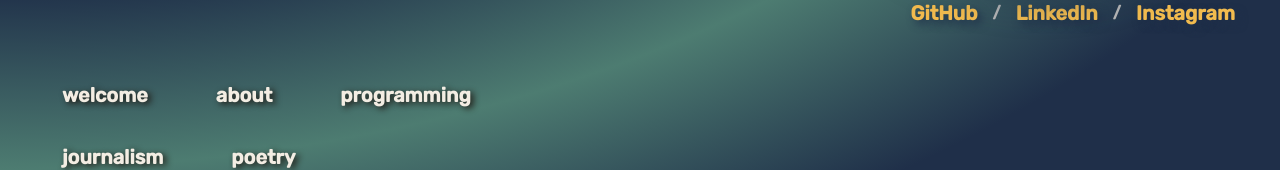
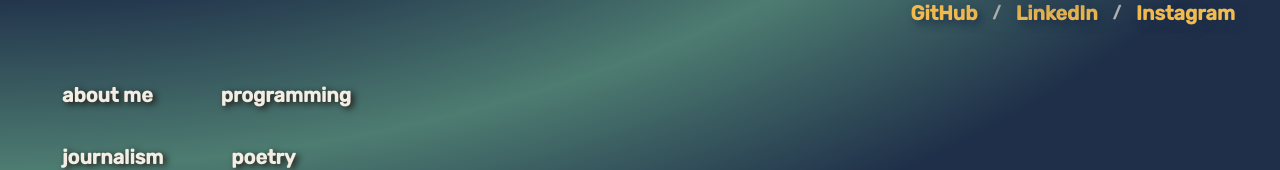
Before and after one commit to baezus/dreamhost-baezus, a React (Create React App) app in the folder client/: page / in a window 1280 px wide. Shown: the part 586-756 px from the top of the page. Built offline with nearby package versions, Linux system fonts and the light colour scheme; a web font is replaced by a local one.

Commit message:
Removed the 'welcome' button.

```diff
--- a/client/src/App.js
+++ b/client/src/App.js
@@ -26,19 +26,15 @@ function App() {
       </div>
       <footer className="footer">
       <div className="field is-grouped">
-          <p className="control">
-            <button
-              className="button is-rounded is-medium is-size-6-mobile"
-              onClick={() => {setMeta('welcome')}}>welcome</button>
-          </p>
+
           <p className="control">
               <button
-              className="button is-rounded is-medium is-size-6-mobile"
-              onClick={()=>{setMeta('about')}}>about</button>
+              className="button is-rounded is-medium is-size-5-mobile"
+              onClick={()=>{setMeta('about')}}>about me</button>
             </p>
             <p className="control">
               <button
-              className="button is-rounded is-medium is-size-6-mobile"
+              className="button is-rounded is-medium is-size-5-mobile"
               onClick={() => {setMeta('programming')}}>programming</button>
             </p>
 
@@ -46,12 +42,12 @@ function App() {
             <div className="field is-grouped">
             <p className="control">
               <button
-              className="button is-rounded is-medium is-size-6-mobile"
+              className="button is-rounded is-medium is-size-5-mobile"
               onClick={() => {setMeta('journalism')}}>journalism</button>
             </p>
             <p className="control">
               <button
-              className="button is-rounded is-medium is-size-6-mobile"
+              className="button is-rounded is-medium is-size-5-mobile"
               onClick={()=> {setMeta('poetry')}}>poetry</button>
             </p>
       </div>
--- a/client/src/components/Breadcrumb.js
+++ b/client/src/components/Breadcrumb.js
@@ -37,7 +37,7 @@ const Breadcrumb = ({meta}) => {
 
   return (
     <>
-      <nav className="breadcrumb is-right" aria-label="breadcrumbs">
+      <nav className="breadcrumb is-right " aria-label="breadcrumbs">
         <ul className="metaBio_links">
           <li><a
           href={ulLinks[0]}
--- a/client/src/components/LeftColumn.js
+++ b/client/src/components/LeftColumn.js
@@ -66,7 +66,7 @@ const LeftColumn = ({meta}) => {
               timeout={1000}
               classNames="biochange"
               >
-              <div>
+              <div className="is-size-6-mobile">
                 {text}
               </div>
             </CSSTransition>
@@ -76,7 +76,7 @@ const LeftColumn = ({meta}) => {
       <div className="block">
         </div>
         <article className="message is-small is-hidden-mobile">
-          <div className="message-body is-size-5">
+          <div className="message-body is-size-5 is-clickable">
           Getting to this point with {meta} was the hardest experience of my life, no doubt.
           </div>
         </article>
--- a/client/src/styles/App.scss
+++ b/client/src/styles/App.scss
@@ -37,6 +37,10 @@ div.level-item {
   color: transparent;
 }
 
+div.message-body.is-size-5.is-clickable:hover {
+  text-shadow: 1px 1px 5px $five;
+}
+
 button.button.is-rounded {
   font-weight: 800;
   text-shadow: 3px 2px 6px $five;
@@ -74,7 +78,7 @@ footer.footer {
 article.message.is-small {
   display: block;
   position: absolute;
-  bottom: 15em;
+  bottom: 13em;
   max-width: 60%;
   min-height: 25%;
   text-shadow: 2px 2px $one;
```
Also changed, not shown: 1 other file (tests, documents, lock files or other folders).
